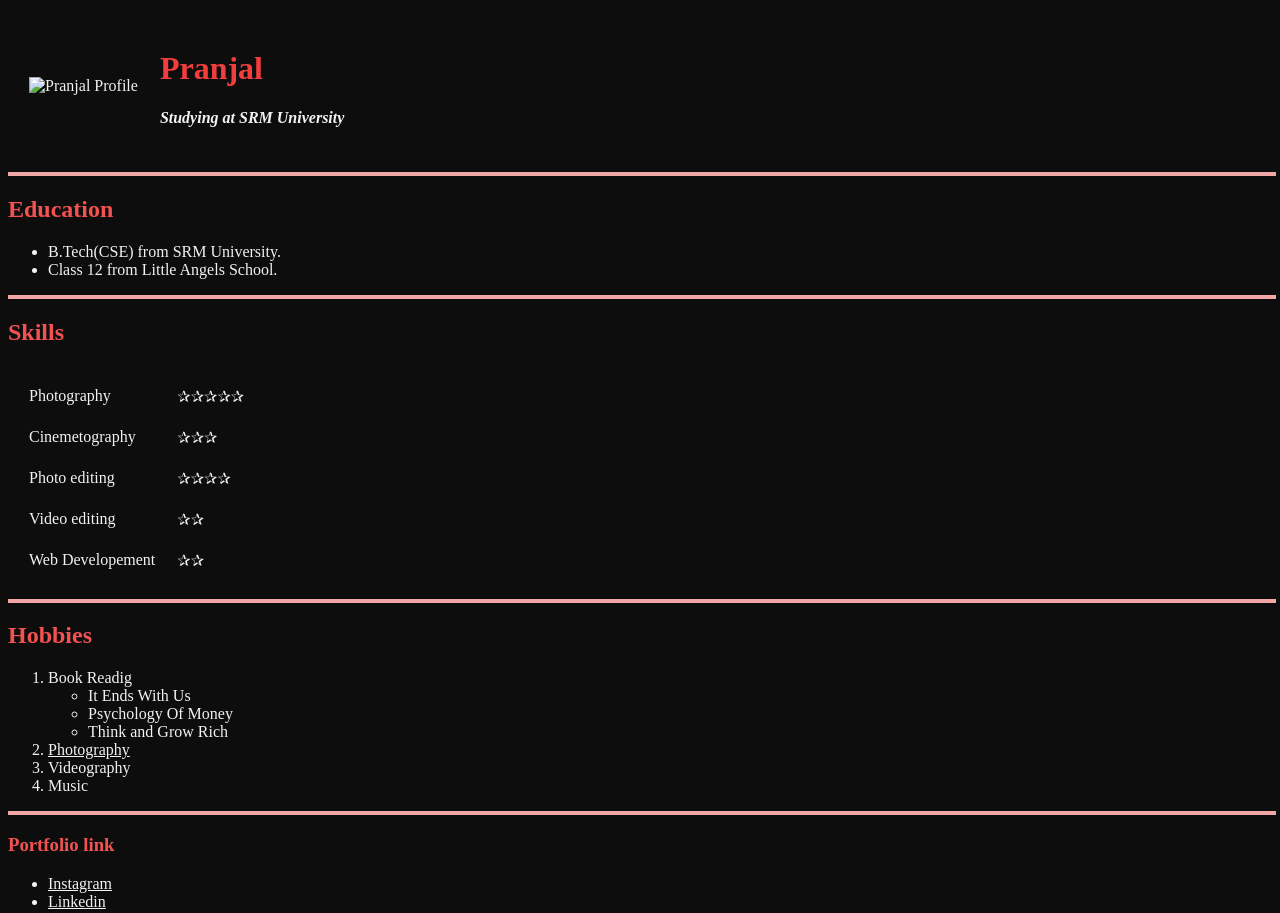
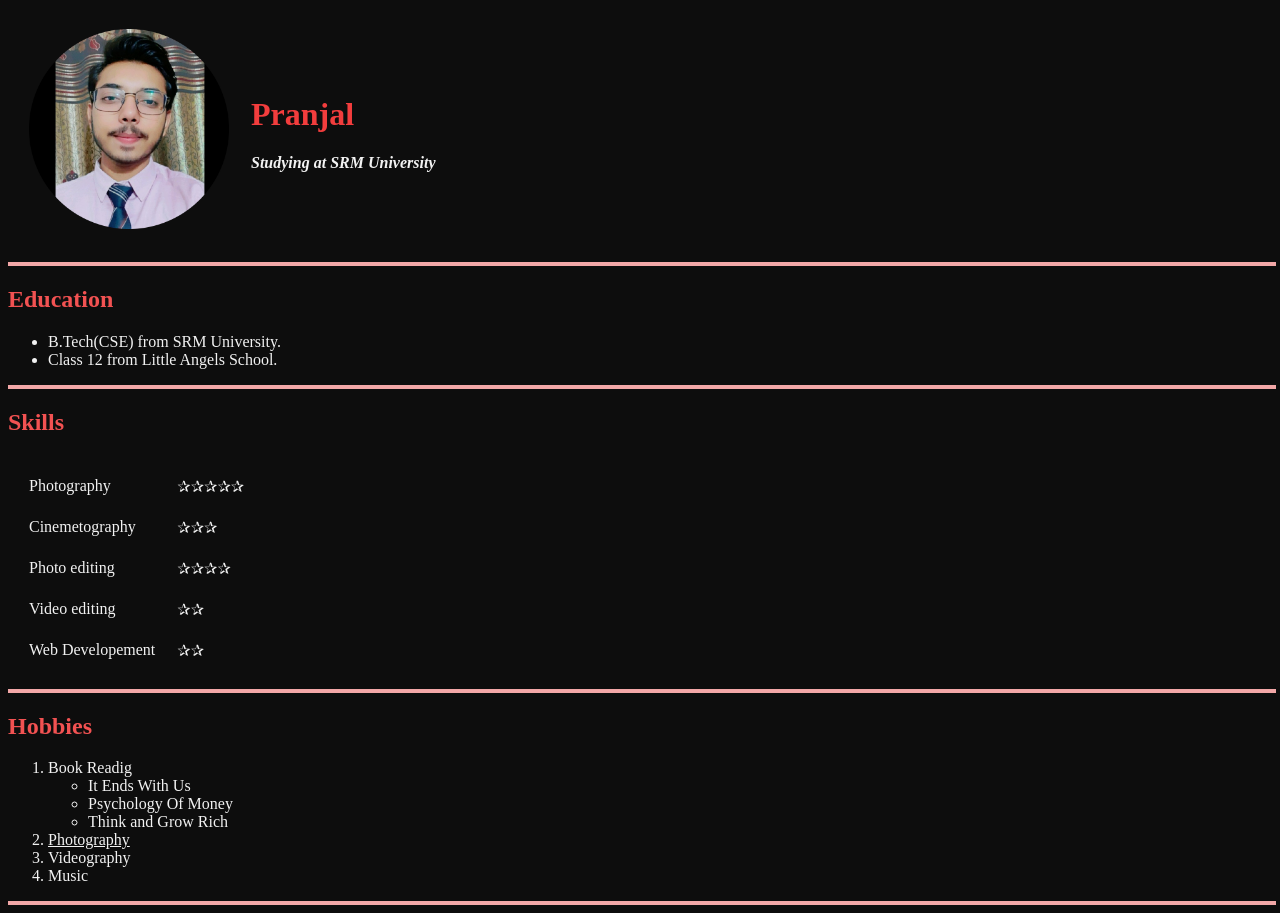
Before and after one commit to pranjaltiwari0/Intro, a plain HTML site: page index.html in a window 1280 px wide. Shown: the top 913 px of the page. Drawn offline with Linux system fonts and the light colour scheme.

Commit message:
Update index.html

```diff
--- a/index.html
+++ b/index.html
@@ -9,7 +9,7 @@
     <body>
         <table cellspacing="20">
             <tr>
-        <td><img src="image/pranjalimg.png" alt="Pranjal Profile" width="200" height="200"></td>
+        <td><img src="images/pranjalimg.png" alt="Pranjal Profile" width="200" height="200"></td>
         <td><h1>Pranjal</h1>
         <p><strong><em>Studying at SRM University</em></strong></p></td>
             </tr>
```
